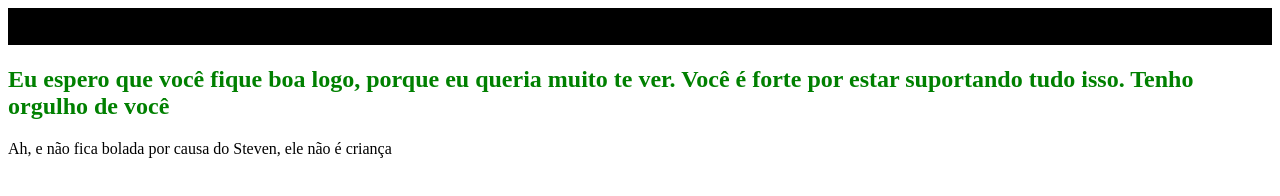
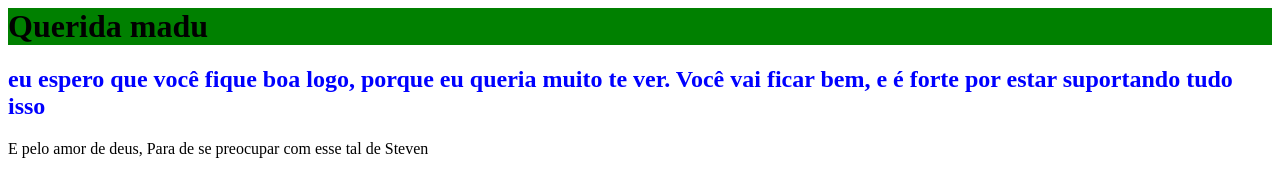
Before and after one commit to Werbethcod/werbethcod.github.io, a plain HTML site: page index.html in a window 1280 px wide. Drawn offline with Linux system fonts and the light colour scheme.

Commit message:
Update index.html

```diff
--- a/index.html
+++ b/index.html
@@ -1,3 +1,4 @@
+
 <html>
 
 <head>
@@ -6,17 +7,15 @@
 
 h1 {
 
-background-color: black ;
+background-color: green;
 
 }
 
 h2 {
 
-
-color: green
+color: blue;
 
 }
-
 
 </style>
 
@@ -24,17 +23,11 @@ color: green
 
 <body>
 
-<h1>
-Querida Madu
+<h1>Querida madu</h1>
 
-</h1>
+<h2>eu espero que você fique boa logo, porque eu queria muito te ver. Você vai ficar bem, e é forte por estar suportando tudo isso</h2>
 
-<h2>
-Eu espero que você fique boa logo, porque eu queria muito te ver. Você é forte por estar suportando tudo isso. Tenho orgulho de você
-
-</h2>
-
-<p>Ah, e não fica bolada por causa do Steven, ele não é criança</p>
+<p>E pelo amor de deus, Para de se preocupar com esse tal de Steven</p>
 
 </body>
 
```
